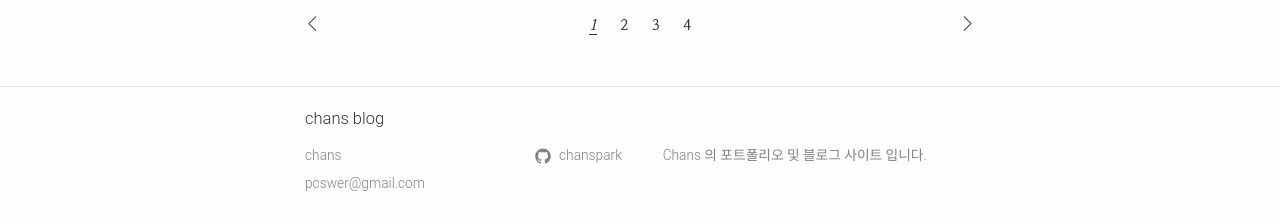
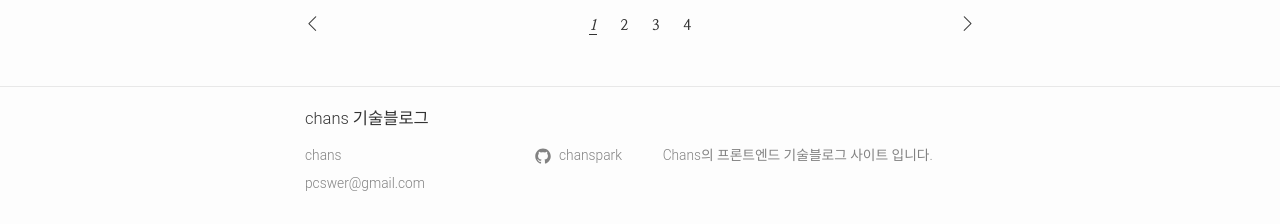
Before and after one commit to chanspark/chanspark.github.io, a Jekyll site: the page built from index.html, in a window 1280 px wide and 900 px high, scrolled down 1129 px. Shown: the part 673-897 px from the top of the window. Built offline with Jekyll 4.4.1, drawn with Linux system fonts in a browser that asks for light colours; nearby versions of some CDN libraries; the list of posts is cut into pages by our own code.

```diff
--- a/Gemfile
+++ b/Gemfile
@@ -29,3 +29,4 @@ gem 'tzinfo-data', platforms: [:mingw, :mswin, :x64_mingw, :jruby]
 gem "jekyll-seo-tag"
 gem 'jekyll-autoprefixer'
 gem "jekyll-paginate"
+gem 'jekyll-sitemap'
--- a/_config.yml
+++ b/_config.yml
@@ -13,9 +13,9 @@
 # you will see them accessed via {{ site.title }}, {{ site.email }}, and so on.
 # You can create any custom variable you would like, and they will be accessible
 # in the templates via {{ site.myvariable }}.
-title: chans blog
+title: chans 기술블로그
 email: pcswer@gmail.com
-description: "Chans 의 포트폴리오 및 블로그 사이트 입니다."
+description: "Chans의 프론트엔드 기술블로그 사이트 입니다."
 baseurl: "" # the subpath of your site, e.g. /blog
 # url: ""
 url: "https://chanspark.github.io"
@@ -43,6 +43,7 @@ exclude:
 gems:
   - jekyll-seo-tag
   - jekyll-paginate
+  - jekyll-sitemap
 #   - jekyll-autoprefixer
 
 # 태그 기능
@@ -74,3 +75,9 @@ paginate_path: "/page:num"
 #sass:
 #    sass_dir: _sass
 #    style: :compressed
+
+# SEO
+social:
+  name: Chans Park
+  links:
+    - https://github.com/chanspark
--- a/_includes/head.html
+++ b/_includes/head.html
@@ -6,7 +6,7 @@
   <title>{% if page.title %}{{ page.title | escape }}{% else %}{{ site.title | escape }}{% endif %}</title>
   <meta name="description" content="{{ page.excerpt | default: site.description | strip_html | normalize_whitespace | truncate: 160 | escape }}">
 
-  <link rel="stylesheet" href="{{ "/assets/main.css" | relative_url }}">
+  <link rel="stylesheet" href="{{ "/assets/main.css" | prepend: site.baseurl }}">
   <link rel="canonical" href="{{ page.url | replace:'index.html','' | absolute_url }}">
   <link rel="alternate" type="application/rss+xml" title="{{ site.title | escape }}" href="{{ "/feed.xml" | relative_url }}">
   <link rel="stylesheet" href="https://cdnjs.cloudflare.com/ajax/libs/simple-line-icons/2.4.1/css/simple-line-icons.css">
--- /dev/null
+++ b/robots.txt
@@ -0,0 +1,4 @@
+# robotstxt.org
+
+User-agent: *
+Allow:/
```
Also changed, not shown: Gemfile.lock.
